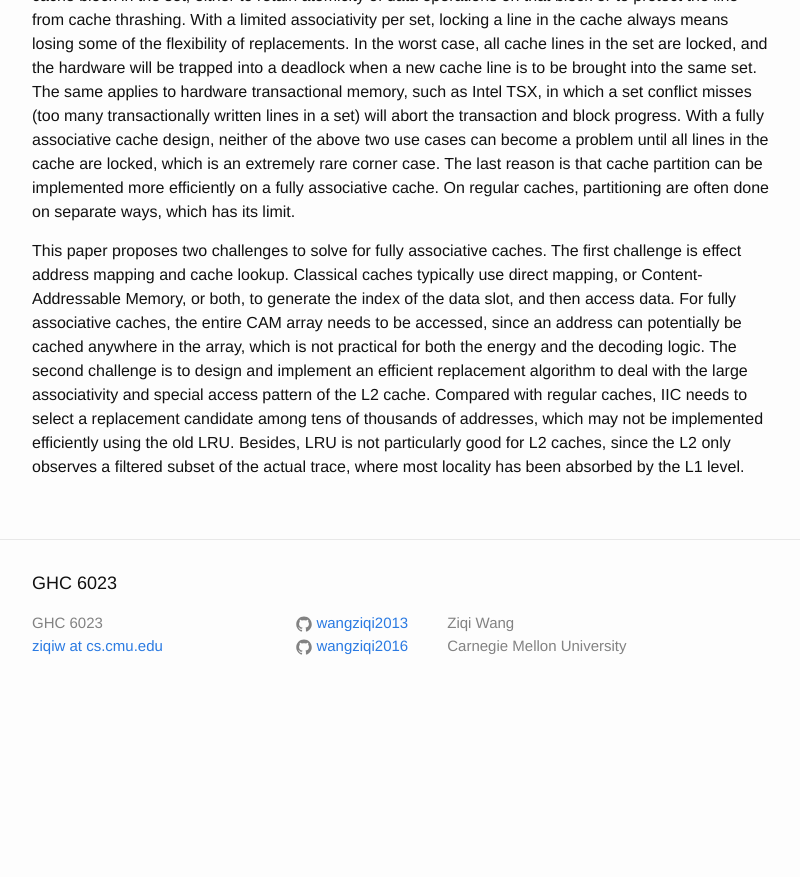
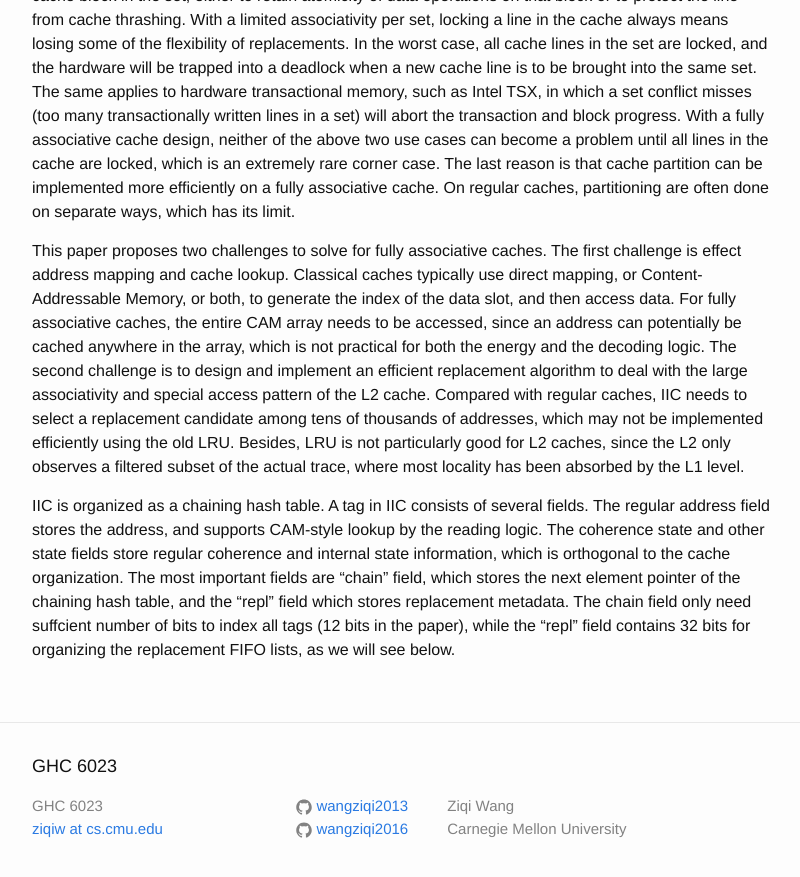
Before and after one commit to wangziqi2013/wangziqi2013.github.io, a Jekyll site: the page built from _posts/2020-05-22-iic.markdown, in a window 1280 px wide and 900 px high, scrolled down 979 px. Shown: the top 877 px of the window, without its empty margins (238-1038 px from the left). Built offline with Jekyll 4.4.1, drawn with Linux system fonts in a browser that asks for light colours; before the commit the page ends 1696 px from its top, so only the background shows below that.

Commit message:
Adding fields

```diff
--- a/_posts/2020-05-22-iic.markdown
+++ b/_posts/2020-05-22-iic.markdown
@@ -49,3 +49,10 @@ large associativity and special access pattern of the L2 cache. Compared with re
 replacement candidate among tens of thousands of addresses, which may not be implemented efficiently using the old LRU.
 Besides, LRU is not particularly good for L2 caches, since the L2 only observes a filtered subset of the actual trace,
 where most locality has been absorbed by the L1 level.
+
+IIC is organized as a chaining hash table. A tag in IIC consists of several fields. The regular address field stores the
+address, and supports CAM-style lookup by the reading logic. The coherence state and other state fields store regular
+coherence and internal state information, which is orthogonal to the cache organization. The most important fields are
+"chain" field, which stores the next element pointer of the chaining hash table, and the "repl" field which stores
+replacement metadata. The chain field only need suffcient number of bits to index all tags (12 bits in the paper),
+while the "repl" field contains 32 bits for organizing the replacement FIFO lists, as we will see below.
```
